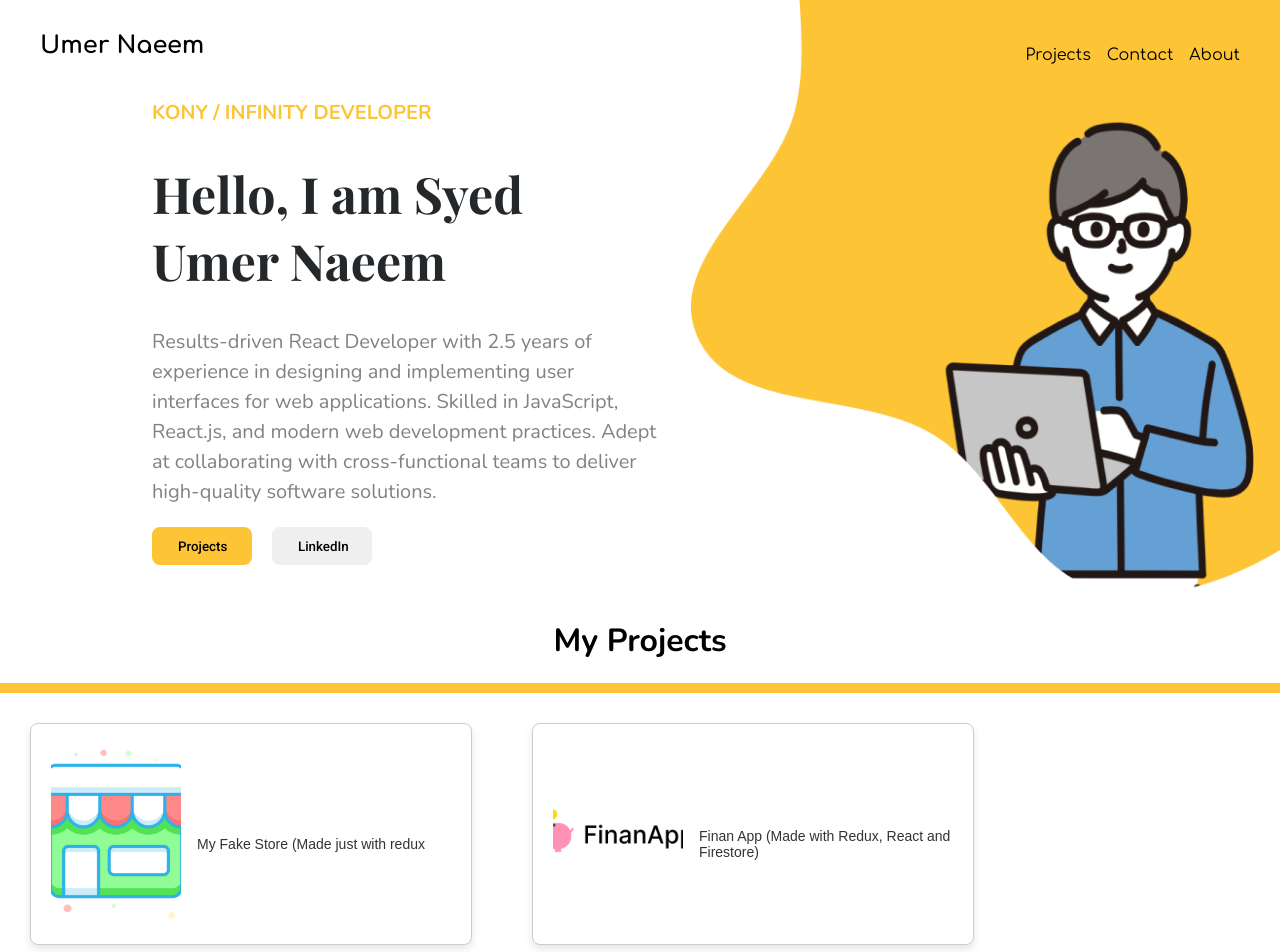
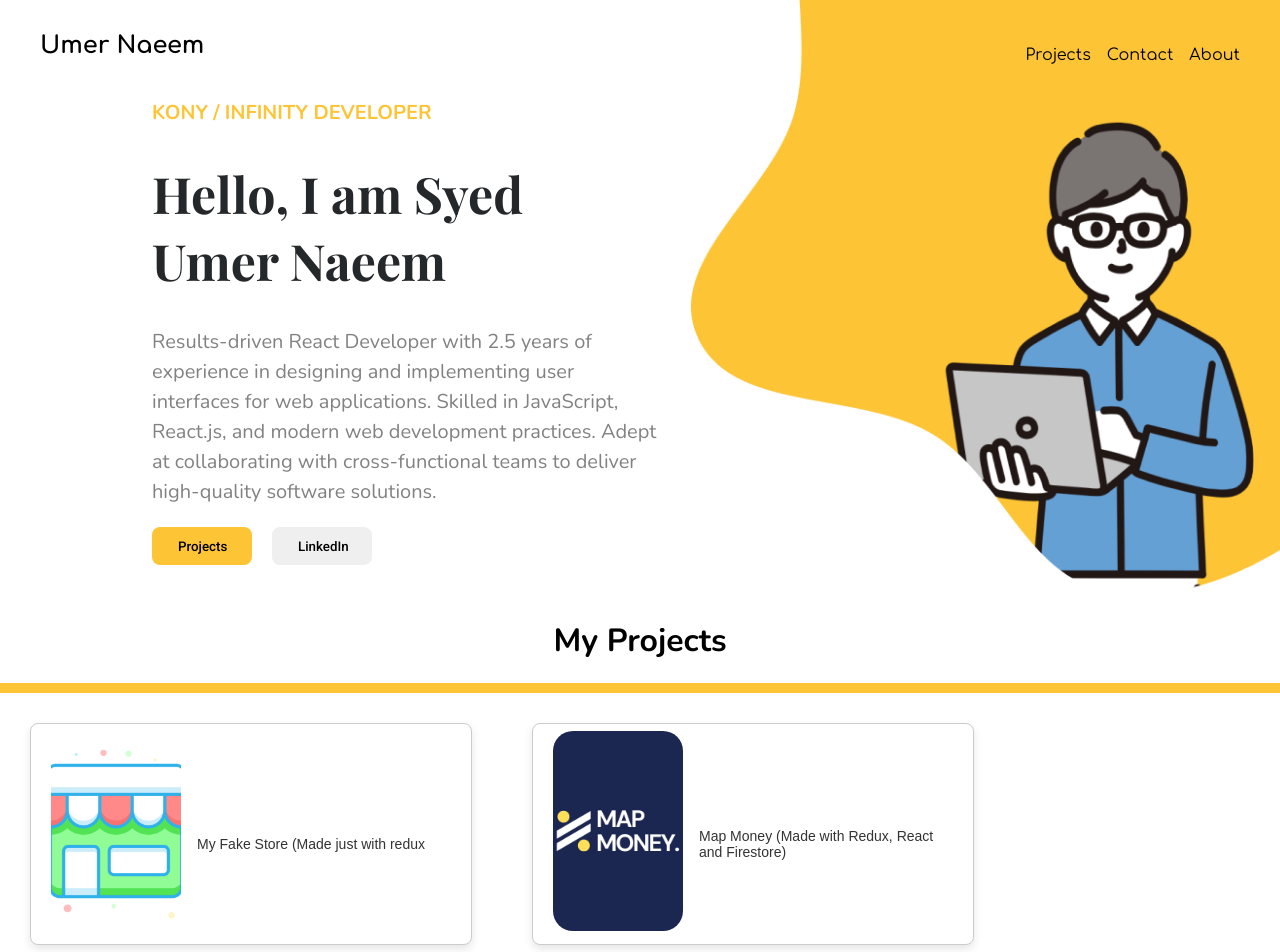
Before and after one commit to Umer2451/portfolio, a React (Create React App) app: page / in a window 1280 px wide. Shown: the top 952 px of the page. Built offline with nearby package versions, Linux system fonts and the light colour scheme; a web font is replaced by a local one.

Commit message:
Configure React app for deployment to GitHub Pages

```diff
--- a/src/data/projectsdata.js
+++ b/src/data/projectsdata.js
@@ -1,5 +1,5 @@
 import store from "../images/store.png";
-import finanApp from "../images/FinanApp.png"
+import finanApp from "../images/MoneyMaps.png"
 import css from "../images/css.png"
 const projectData = [{
     "id": 1,
@@ -10,7 +10,7 @@ const projectData = [{
 {
     "id": 2,
     "image": finanApp,
-    "title": "Finan App (Made with Redux, React and Firestore)",
+    "title": "Map Money (Made with Redux, React and Firestore)",
     "p": "https://Umer2451.github.io/finance-app/",
 },
 {
```
Also changed, not shown: src/images/MoneyMaps.png (added).
